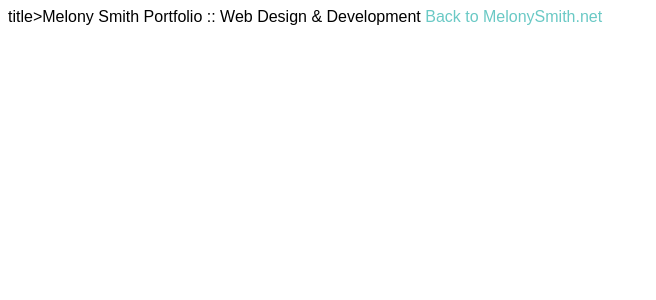
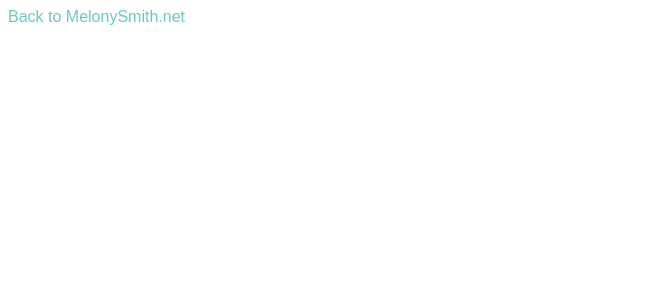
Before and after one commit to melonysmith/msportfolio, a PHP site: page /contact.php in a window 1280 px wide. Shown: the top 300 px of the page, without its empty margins (0-656 px from the left). Run offline with PHP 8.4, Linux system fonts and the light colour scheme.

Commit message:
Fixed title tag

```diff
--- a/contact.php
+++ b/contact.php
@@ -4,7 +4,7 @@
 <html lang='en-us'>
 
 	<head>
-		title>Melony Smith Portfolio :: Web Design &amp; Development</title>
+		<title>Melony Smith Portfolio :: Web Design &amp; Development</title>
 		<link rel='stylesheet' type='text/css' href='css/style.css' />
 	</head>
 
```
